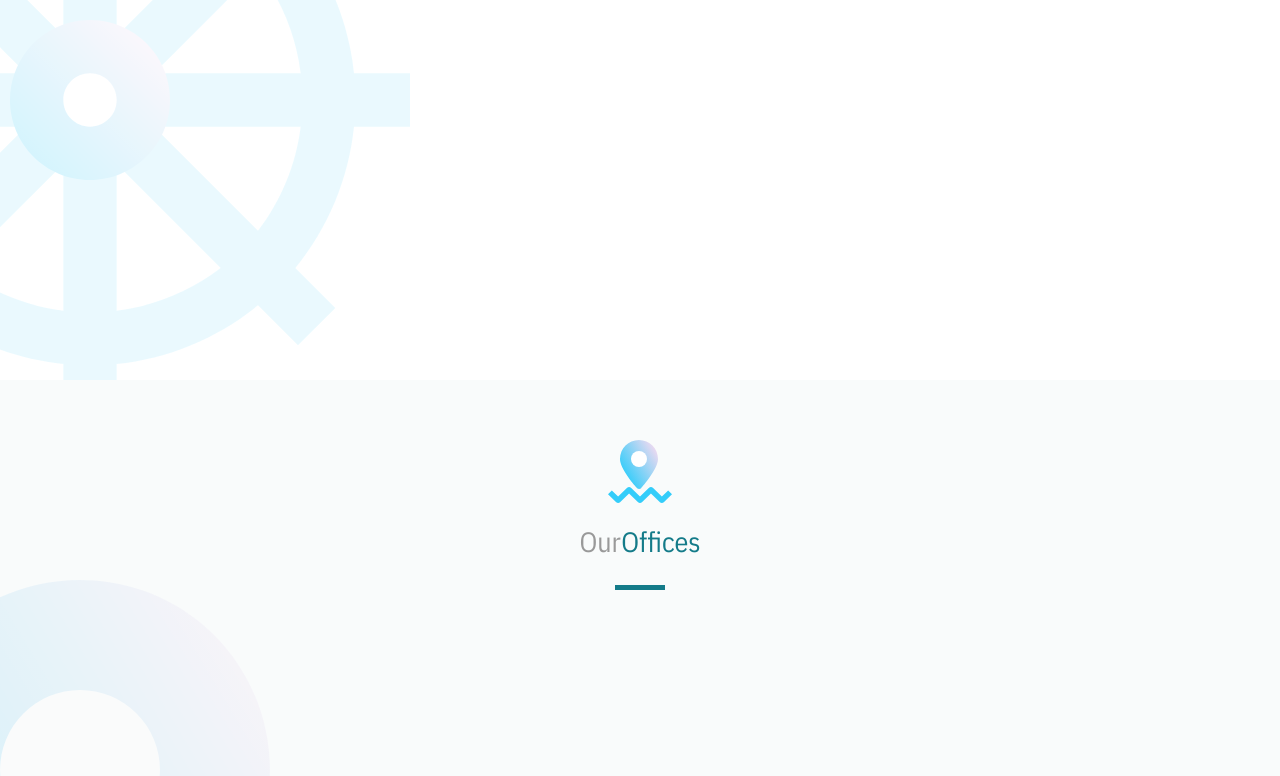
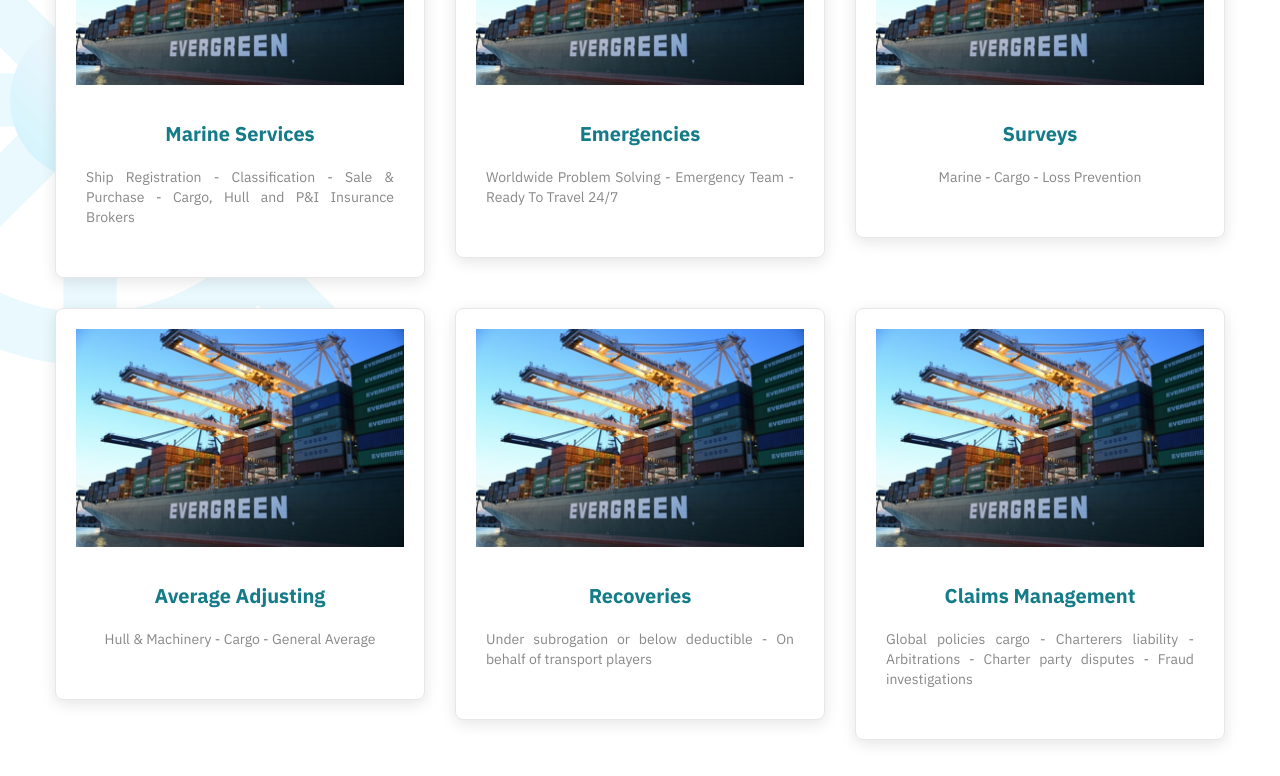
Before and after one commit to dutymess/7seas, a Nuxt app: page / in a window 1280 px wide. Shown: the part 1220-1996 px from the top of the page. Built offline with nearby package versions, Linux system fonts and the light colour scheme.

Commit message:
add services content

```diff
--- /dev/null
+++ b/components/Service/index.vue
@@ -0,0 +1,65 @@
+<template>
+  <div class="panel service">
+    <img :src="imgUrl" :alt="title" v-if="img">
+    <div class="title">{{ title }}</div>
+    <p>{{ desc }}</p>
+  </div>
+</template>
+
+<script>
+
+  let images = require.context('~/assets/images/services', false, /\.jpg$/);
+
+  export default {
+    name: "Service",
+
+    props: {
+      img: String,
+      title: String,
+      desc: String,
+    },
+
+    computed: {
+
+      imgUrl(){
+        return images(`./${this.img}.jpg`)
+      },
+
+    }
+
+  }
+</script>
+
+<style lang="scss" scoped>
+  // Service
+  .panel.service{
+    margin-bottom: 30px;
+    text-align: center;
+
+    img{
+      width: 100%;
+      height: auto;
+      vertical-align: middle;
+      margin-bottom: 35px;
+    }
+
+    .title{
+      font-family: 'IBM Plex Sans', sans-serif;
+      font-size: 20px;
+      font-weight: bold;
+      color: #147b89;
+      text-align: center;
+      margin-bottom: 20px;
+    }
+    p{
+      display: inline-flex;
+      font-family: 'IBM Plex Sans', sans-serif;
+      font-size: 14px;
+      color: #888888;
+      line-height: 20px;
+      padding: 0 10px 30px;
+      text-align: justify;
+      margin: 0;
+    }
+  }
+</style>
--- a/layouts/default.vue
+++ b/layouts/default.vue
@@ -40,11 +40,6 @@
   body{
     padding: 0;
     margin: 0;
-  }
-  .container{
-    width: 100%;
-    max-width: 1170px;
-    margin: 0 auto;
   }
   header{
     background-image: linear-gradient(-135deg, rgba(39,146,167,0.60) 0%, rgba(17,47,110,0.60) 100%);
--- a/pages/index.vue
+++ b/pages/index.vue
@@ -12,8 +12,50 @@
     <section id="services">
 
       <part-title icon="services" title-first="Our" title-second="Services" />
+      <div class="bg-img"><img src="@/assets/images/icons/services.svg"></div>
 
-      <div class="bg-img"><img src="@/assets/images/icons/services.svg"></div>
+      <div class="container">
+        <div class="row">
+          <div class="col">
+            <service img="service-1"
+                     title="Marine Services"
+                     desc="Ship Registration - Classification - Sale & Purchase - Cargo, Hull and P&I Insurance Brokers"
+            />
+          </div>
+          <div class="col">
+            <service img="service-1"
+                     title="Emergencies"
+                     desc="Worldwide Problem Solving - Emergency Team - Ready To Travel 24/7"
+            />
+          </div>
+          <div class="col">
+            <service img="service-1"
+                     title="Surveys"
+                     desc="Marine - Cargo - Loss Prevention"
+            />
+          </div>
+        </div>
+        <div class="row">
+          <div class="col">
+            <service img="service-1"
+                     title="Average Adjusting"
+                     desc="Hull & Machinery - Cargo - General Average"
+            />
+          </div>
+          <div class="col">
+            <service img="service-1"
+                     title="Recoveries"
+                     desc="Under subrogation or below deductible - On behalf of transport players"
+            />
+          </div>
+          <div class="col">
+            <service img="service-1"
+                     title="Claims Management"
+                     desc="Global policies cargo - Charterers liability - Arbitrations - Charter party disputes - Fraud investigations"
+            />
+          </div>
+        </div>
+      </div>
 
     </section>
 
@@ -47,10 +89,12 @@
 <script>
 
   import PartTitle from '@/components/PartTitle'
+  import Service from '@/components/Service'
 
   export default {
     components: {
-      PartTitle
+      PartTitle,
+      Service
     }
   }
 </script>
@@ -84,12 +128,13 @@
     min-height: 100vh;
     position: relative;
     overflow: hidden;
+    padding-bottom: 60px;
 
     .bg-img{
       position: absolute;
       top: 200px;
       left: -230px;
-      z-index: 0;
+      z-index: -10;
       opacity: 0.2;
 
       img{
@@ -102,4 +147,13 @@
   section#offices{
     background: #f9fbfb;
   }
+
+  // Panel
+  .panel{
+    background: #FFFFFF;
+    border: 1px solid #E7E7E7;
+    box-shadow: 0 4px 15px 0 rgba(#000, 0.1);
+    border-radius: 8px;
+    padding: 20px;
+  }
 </style>
```
Also changed, not shown: assets/images/services/service-1.jpg (added).
